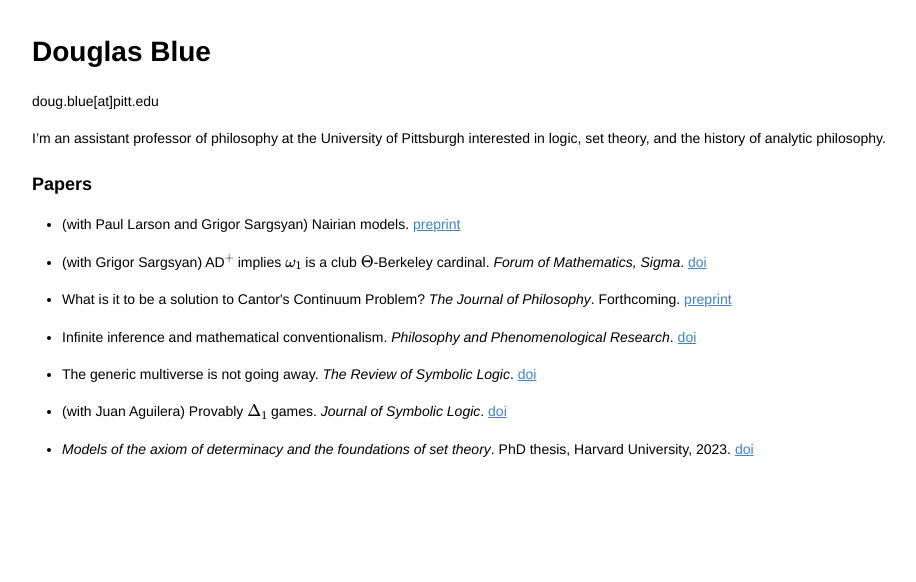
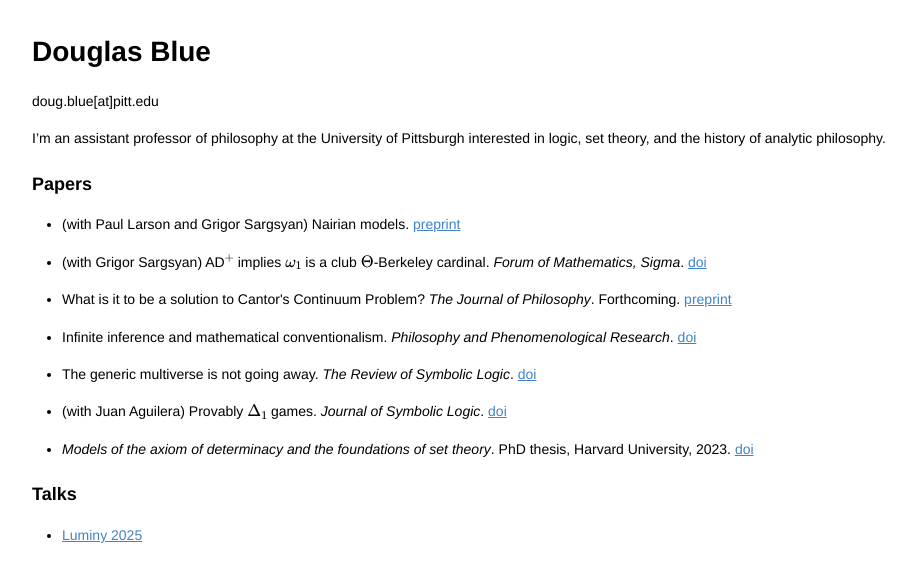
Before and after one commit to doug-blue/doug-blue.github.io, a plain HTML site: page index.html in a window 1280 px wide. Shown: the whole page, without its empty margins (181-1097 px from the left). Drawn offline with nearby package versions, Linux system fonts and the light colour scheme; some packages are replaced by stand-ins of ours.

Commit message:
added talks section to index

```diff
--- a/index.html
+++ b/index.html
@@ -349,6 +349,12 @@ kbd {
 <li><p><em>Models of the axiom of determinacy and the foundations of set theory</em>. PhD thesis, Harvard University, 2023. <a href="https://nrs.harvard.edu/URN-3:HUL.INSTREPOS:37375720">doi</a></p></li>
 </ul>
 
+<h3 id="toc_2">Talks</h3>
+
+<ul>
+<li><a href="talks/Luminy_2025.pdf">Luminy 2025</a></li>
+</ul>
+
 
 
 <script type="text/x-mathjax-config">
```
Also changed, not shown: 1 other file.
